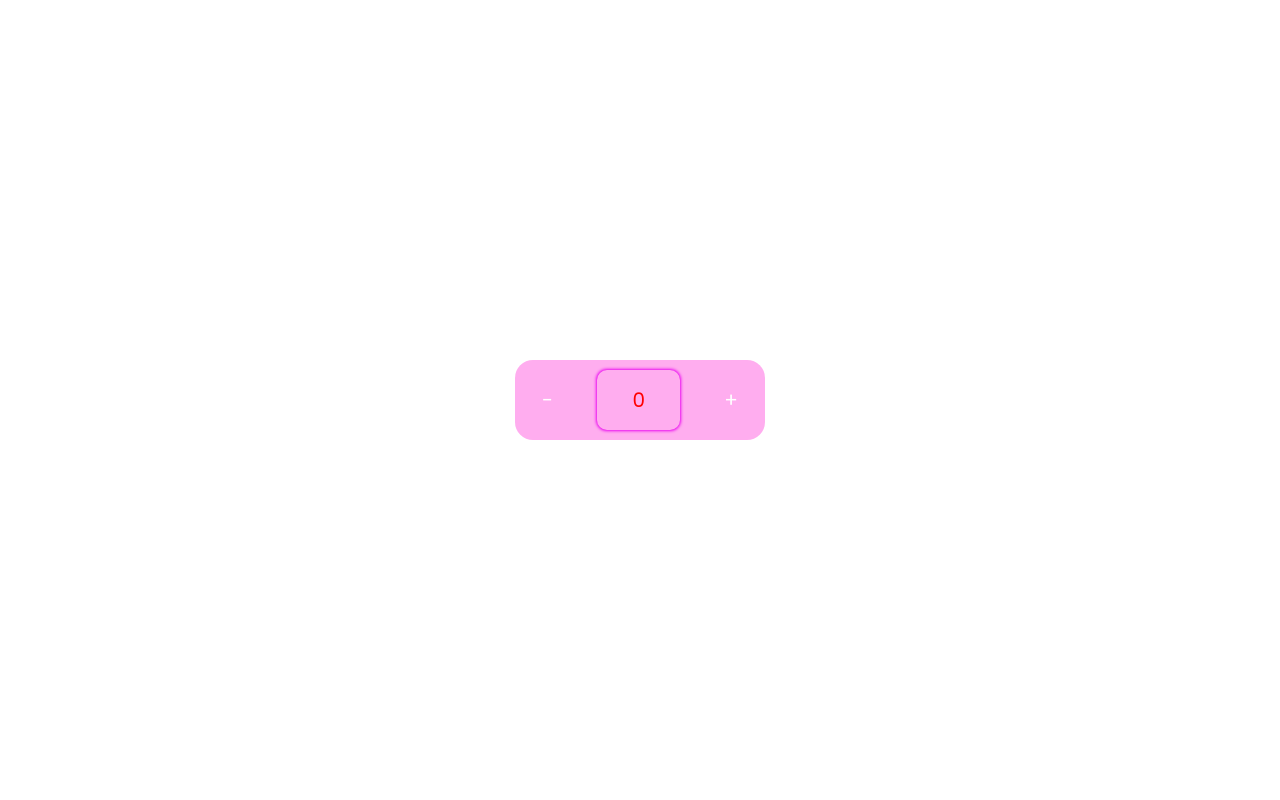
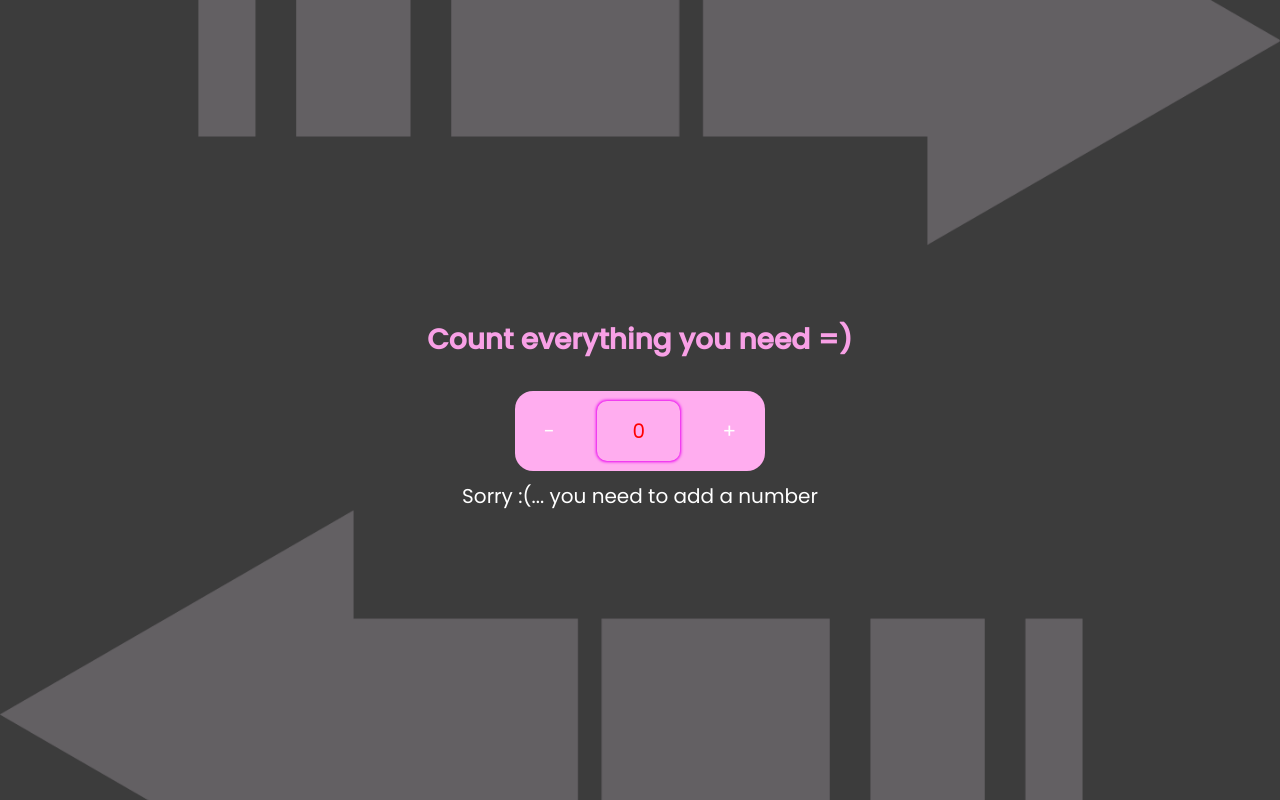
Before and after one commit to AleShini92/counter, a plain HTML site: page index.html in a window 1280 px wide. Drawn offline with Linux system fonts and the light colour scheme.

Commit message:
added img body

```diff
--- a/assets/css/style.css
+++ b/assets/css/style.css
@@ -13,12 +13,23 @@ body {
     font-style: normal;
     font-size: 20px;
     font-weight: 400;
+    background: url("../img/arrow.png") no-repeat;
+    background-size: cover;
+    background-color: #3c3c3c;
 }
 
 main.container {
     height: 100vh;
     display: flex;
     align-items: center;
+    flex-direction: column;
+    justify-content: center;
+}
+
+.text {
+    color: hsl(312, 86%, 80%);
+    padding: 30px;
+    font-size: clamp(28px, 90%, 28px);
 }
 
 .container__counter {
@@ -40,5 +51,11 @@ main.container {
 
 .button {
     cursor: pointer;
-    padding: 10px;
+    padding: 10px 15px;
 }
+
+.button:hover {
+    border-radius: 10px;
+    background: hsl(310.98deg 90.11% 71.8%);
+    transition: .5s ease-in-out;
+}
--- a/assets/js/counter.js
+++ b/assets/js/counter.js
@@ -4,6 +4,15 @@ const counter = document.createElement("section");
 const minus = document.createElement("div");
 const number = document.createElement("div");
 const plus = document.createElement("div");
+
+
+// add text
+
+const text = document.createElement("h1");
+text.textContent = "Count everything you need =)";
+text.className = "text";
+main.appendChild(text);
+
 
 // Add class
 main.className = "container";
@@ -28,8 +37,6 @@ counter.appendChild(minus);
 counter.appendChild(number);
 counter.appendChild(plus);
 
-
-
 /*
 *
 *   Function add() and min()
@@ -37,26 +44,31 @@ counter.appendChild(plus);
 *   const plus and minus
 */
 
-plus.addEventListener("click", add);
-minus.addEventListener("click", min);
+const p = document.createElement("p");
+main.appendChild(p);
+p.style.marginTop = "10px";
+p.textContent = "Sorry :(... you need to add a number";
 
 let value = 0;
 number.style.color = "red";
 
-function add() {
+// when click on plus element
+plus.addEventListener("click", () => {
     value++;
     number.textContent = value;
     number.style.color = "white";
-}
+    p.textContent = ""
+});
 
-
-function min() {
+// when click on minus element
+minus.addEventListener("click", () => {
     if (value > 0) {
         value--;
     }
-
     number.textContent = value;
 
     // Turn number red when the value reaches 0
     number.style.color = value === 0 ? "red" : "white";
-}
+
+    p.textContent = value === 0 ? "Sorry :(... you need to add a number" : "";
+});
--- a/index.html
+++ b/index.html
@@ -3,8 +3,27 @@
 <head>
     <meta charset="UTF-8">
     <meta name="viewport" content="width=device-width, initial-scale=1.0">
-    <title>Counter</title>
+    <title>Counter Js</title>
     <link rel="stylesheet" href="/assets/css/style.css">
+    <link rel="shortcut icon" href="assets/img/code-solid.svg" type="image/x-icon">
+
+    <!--
+
+       _____ _     _       _
+      / ____| |   (_)     (_)
+     | (___ | |__  _ _ __  _
+      \___ \| '_ \| | '_ \| |
+      ____) | | | | | | | | |
+     |_____/|_| |_|_|_| |_|_|
+
+
+                  Created by: Alessandro Catucci
+        Project Start2Impact: Counter Js
+
+
+        GitHub: https://github.com/AleShini92
+
+    -->
 </head>
 <body>
     <!-- <main class="container">
```
Also changed, not shown: assets/img/arrow.png (added), assets/img/code-solid.svg (added), 4 other files.
